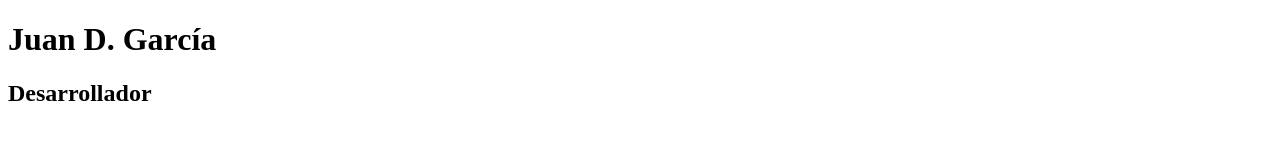
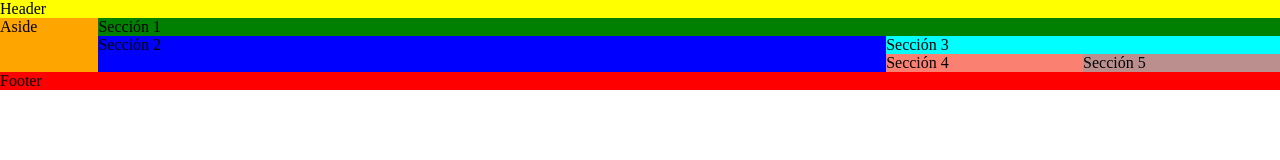
Before and after one commit to TheHoodini/WEB-FE-HTML-CSS-HW2-JuanD_Garcia, a plain HTML site: page index/index.html in a window 1280 px wide. Drawn offline with Linux system fonts and the light colour scheme.

Commit message:
Grid changes

```diff
--- a/index/index.css
+++ b/index/index.css
@@ -0,0 +1,55 @@
+body {
+    margin: 0;
+}
+
+main {
+    display: grid;
+    grid-template-columns: 0.5fr 4fr 1fr 1fr;
+    grid-template-rows: 2f 3fr 3fr 1fr 1fr;
+    grid-template-areas:
+        "header header header header"
+        "aside section1 section1 section1"
+        "aside section2 section3 section3"
+        "aside section2 section4 section5"
+        "footer footer footer footer";
+}
+
+header {
+    grid-area: header;
+    background-color: yellow;
+}
+
+aside {
+    grid-area: aside;
+    background-color: orange;
+}
+
+.section1 {
+    grid-area: section1;
+    background-color: green;
+}
+
+.section2 {
+    grid-area: section2;
+    background-color: blue;
+}
+
+.section3 {
+    grid-area: section3;
+    background-color: aqua;
+}
+
+.section4 {
+    grid-area: section4;
+    background-color: salmon;
+}
+
+.section5 {
+    grid-area: section5;
+    background-color: rosybrown;
+}
+
+footer {
+    grid-area: footer;
+    background-color: red;
+}
--- a/index/index.html
+++ b/index/index.html
@@ -8,9 +8,13 @@
     <link rel="stylesheet" href="index.css">
 </head>
 
-<body>
-    <header>
-        <h1>Juan D. García</h1>
-        <h2>Desarrollador</h2>
-    </header>
-</body>
+<main>
+    <header>Header</header>
+    <aside>Aside</aside>
+    <div class="section1">Sección 1</div>
+    <div class="section2">Sección 2</div>
+    <div class="section3">Sección 3</div>
+    <div class="section4">Sección 4</div>
+    <div class="section5">Sección 5</div>
+    <footer>Footer</footer>
+</main>
```
Also changed, not shown: assets/img/beach.jpg (added), assets/svg/zafir.svg (added).
